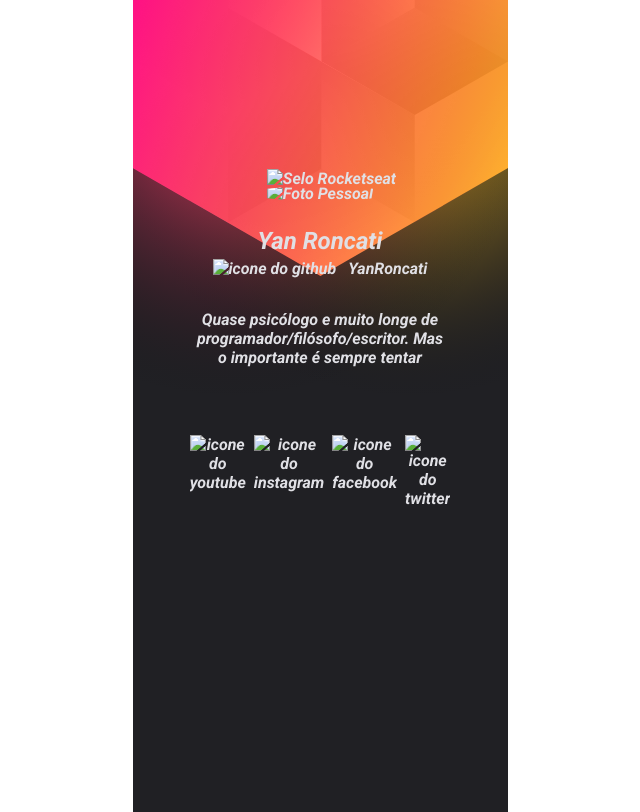
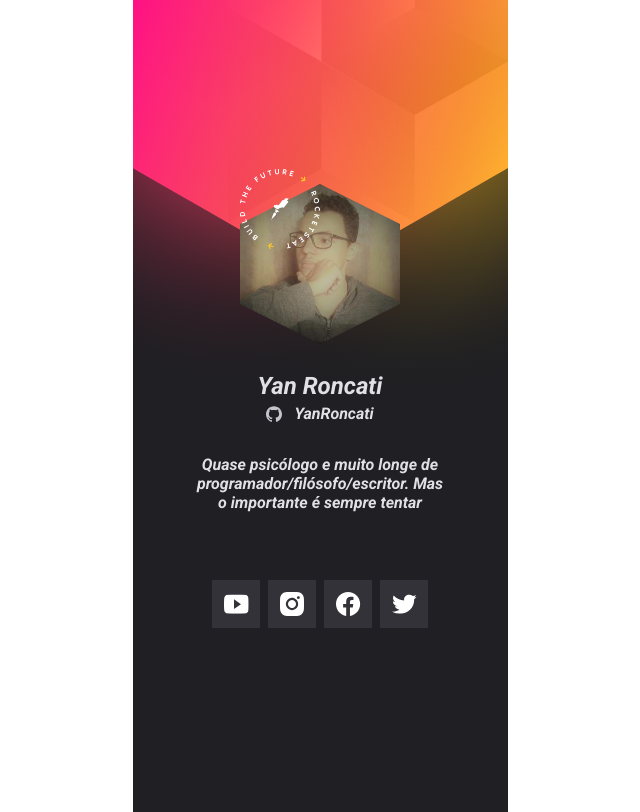
Before and after one commit to YanRoncati/Cracha-nlw, a plain HTML site: page index.html in a window 1280 px wide. Shown: the whole page, without its empty margins (320-960 px from the left). Drawn offline with Linux system fonts and the light colour scheme; no server answers; files whose address does not match are found by name.

Commit message:
Update index.html

```diff
--- a/index.html
+++ b/index.html
@@ -17,14 +17,14 @@
       <div class="content">
         <div class="avatar">
           <span>
-            <img src="imagem/build.svg" alt="Selo Rocketseat" />
+            <img src="images/build.svg" alt="Selo Rocketseat" />
           </span>
-          <img src="imagem/perfilYan.jpg" alt="Foto Pessoal" id="userPhoto" />
+          <img src="images/perfilYan.jpg" alt="Foto Pessoal" id="userPhoto" />
         </div>
 
         <h1 id="userName">Yan Roncati</h1>
         <a id="userLink" href="https://github.com/YanRoncati" target="_blank">
-          <img src="imagem/github 2.svg" alt="icone do github" />
+          <img src="images/github 2.svg" alt="icone do github" />
           <span id="userLogin">YanRoncati</span></a
         >
 
@@ -38,22 +38,22 @@
               href="https://www.youtube.com/channel/UC8cHRYjct-R4gkzSEvrlqaQ"
               target="_blank"
             >
-              <img src="imagem/youtube.svg" alt="icone do youtube" />
+              <img src="images/youtube.svg" alt="icone do youtube" />
             </a>
           </li>
           <li class="instagram">
             <a href="instagram.com" target="_blank">
-              <img src="imagem/instagram.svg" alt="icone do instagram" />
+              <img src="images/instagram.svg" alt="icone do instagram" />
             </a>
           </li>
           <li class="facebook">
             <a href="facebook.com" target="_blank">
-              <img src="imagem/facebook.svg" alt="icone do facebook" />
+              <img src="images/facebook.svg" alt="icone do facebook" />
             </a>
           </li>
           <li class="twitter">
             <a href="twitter.com" target="_blank">
-              <img src="imagem/twitter.svg" alt="icone do twitter" />
+              <img src="images/twitter.svg" alt="icone do twitter" />
             </a>
           </li>
         </ul>
```
